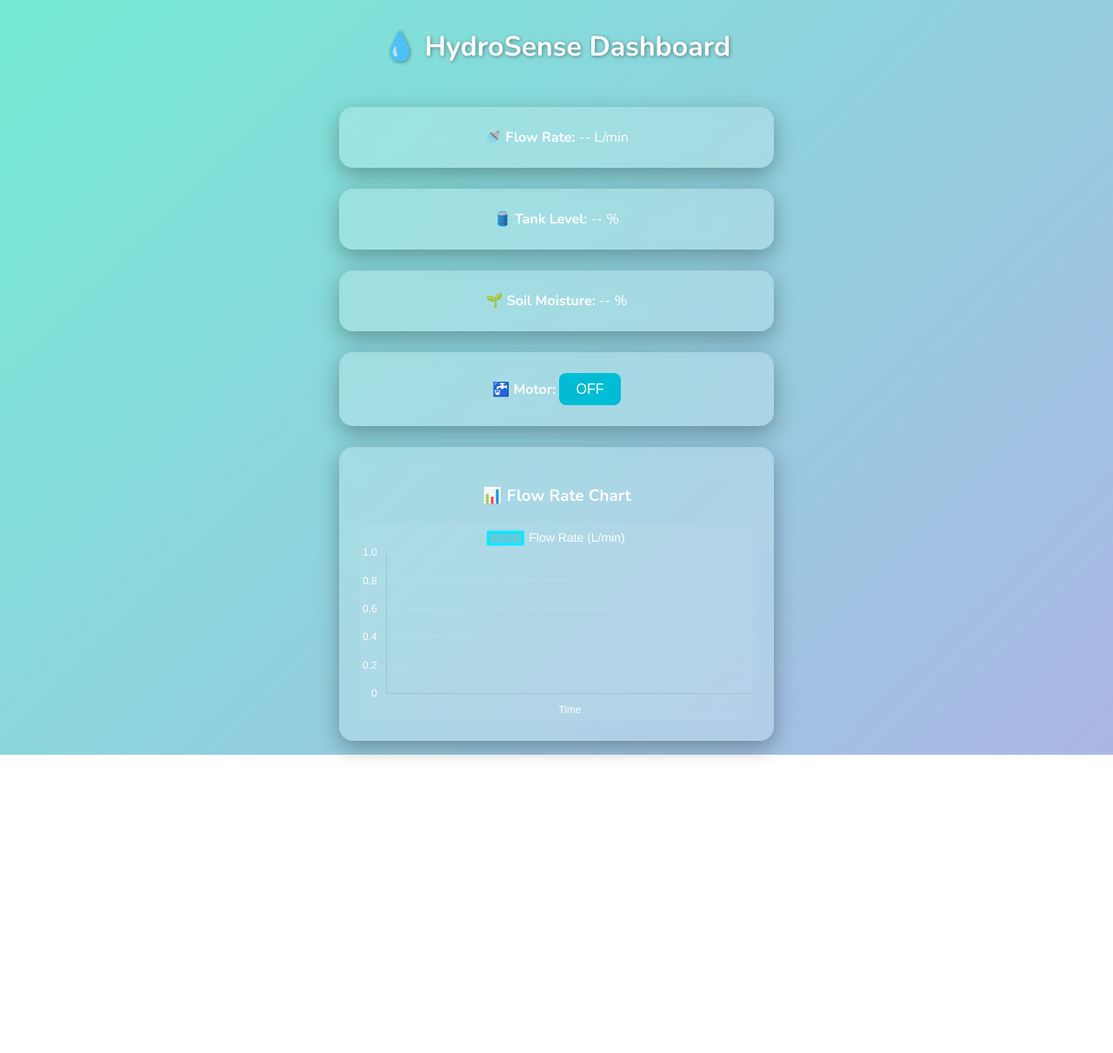
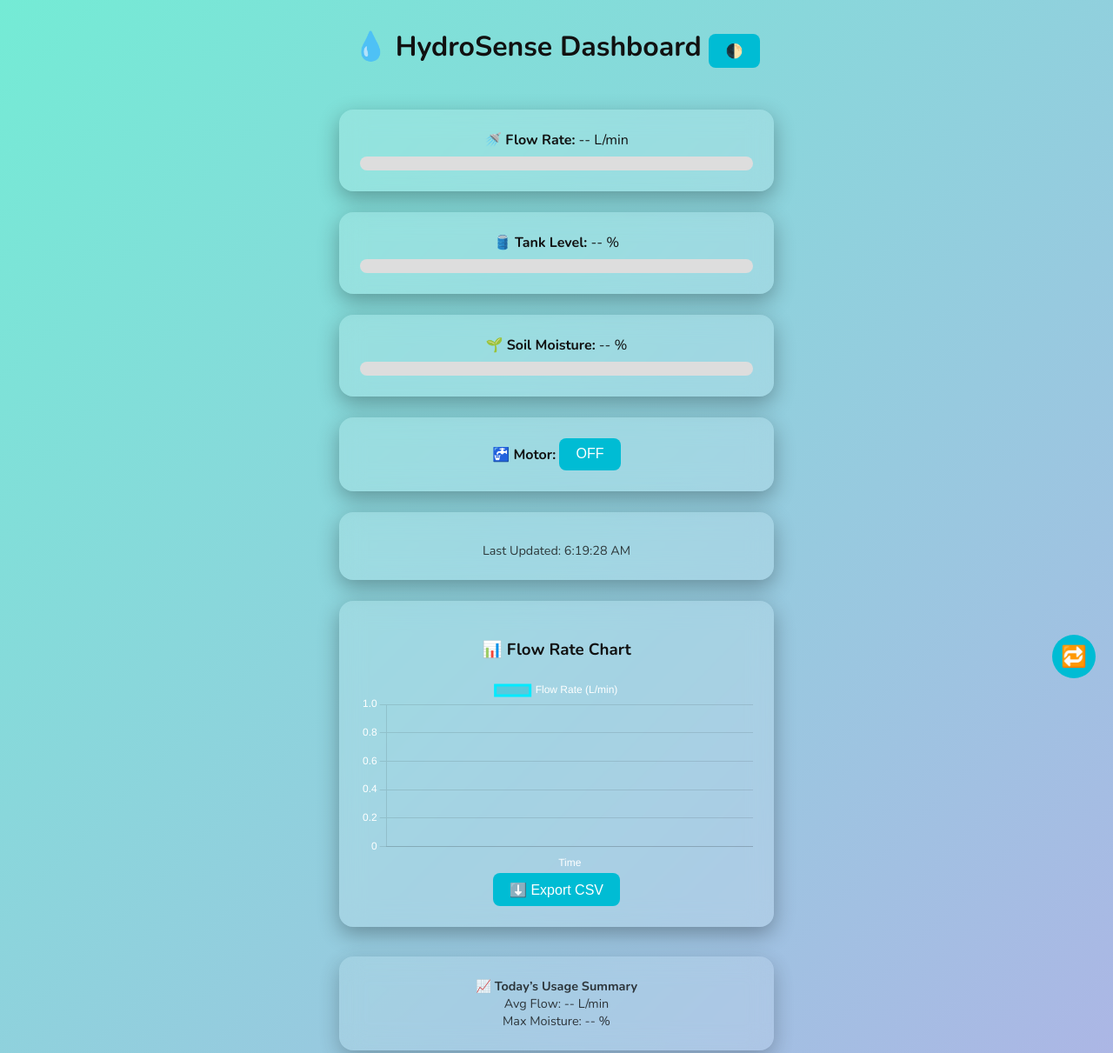
Before and after one commit to SrilathaKanuru/hydrosense, a plain HTML site: page index.html in a window 1280 px wide. Shown: the top 1211 px of the page at 87% size. Before the commit the page ends 868 px from the top, so only its background shows below. Drawn offline with nearby package versions, Linux system fonts and the light colour scheme; no server answers.

Commit message:
Update index.html

```diff
--- a/index.html
+++ b/index.html
@@ -7,33 +7,32 @@
   <link href="https://fonts.googleapis.com/css2?family=Nunito:wght@400;700&display=swap" rel="stylesheet">
   <style>
     :root {
-      --glass: rgba(255, 255, 255, 0.2);
-      --bg: linear-gradient(135deg, #74ebd5 0%, #ACB6E5 100%);
-      --text: #fff;
-      --highlight: #00bcd4;
+      --glass: rgba(255, 255, 255, 0.15);
+      --bg-light: linear-gradient(135deg, #74ebd5, #ACB6E5);
+      --bg-dark: linear-gradient(135deg, #1e1e2f, #3c3c5e);
+      --text-light: #fff;
+      --text-dark: #111;
+      --primary: #00bcd4;
     }
 
-    * {
-      box-sizing: border-box;
-    }
-
+    * { box-sizing: border-box; }
     body {
       font-family: 'Nunito', sans-serif;
-      margin: 0;
-      padding: 0;
-      background: var(--bg);
-      color: var(--text);
-      overflow-x: hidden;
-      min-height: 100vh;
+      margin: 0; padding: 0;
+      background: var(--bg-light);
+      color: var(--text-dark);
+      transition: background 0.4s, color 0.4s;
+    }
+    body.dark-mode {
+      background: var(--bg-dark);
+      color: var(--text-light);
     }
 
     header {
-      background: transparent;
+      padding: 2rem 1rem;
       text-align: center;
-      padding: 2rem 1rem;
       font-size: 2rem;
       font-weight: bold;
-      text-shadow: 1px 1px 4px rgba(0, 0, 0, 0.4);
     }
 
     main {
@@ -51,95 +50,157 @@
       padding: 1.5rem;
       width: 90%;
       max-width: 500px;
-      box-shadow: 0 8px 24px rgba(0, 0, 0, 0.3);
+      box-shadow: 0 8px 24px rgba(0,0,0,0.3);
       text-align: center;
-      animation: fadeIn 0.7s ease-in;
     }
 
-    button {
-      background: var(--highlight);
+    .progress {
+      background: #ddd;
+      border-radius: 8px;
+      overflow: hidden;
+      height: 16px;
+      margin-top: 0.5rem;
+    }
+    .bar {
+      height: 100%;
+      background: var(--primary);
+      transition: width 0.4s;
+    }
+
+    button, .fab {
+      background: var(--primary);
       color: white;
       border: none;
       padding: 0.6rem 1.2rem;
       border-radius: 8px;
       font-size: 1rem;
       cursor: pointer;
-      transition: all 0.3s ease;
+      transition: background 0.3s;
+    }
+    button:hover, .fab:hover {
+      background: #008fa0;
     }
 
-    button:hover {
-      background: #009bad;
-      box-shadow: 0 0 12px var(--highlight);
+    .fab {
+      position: fixed;
+      bottom: 20px;
+      right: 20px;
+      border-radius: 50%;
+      width: 50px;
+      height: 50px;
+      display: flex;
+      align-items: center;
+      justify-content: center;
+      font-size: 1.5rem;
     }
 
     canvas {
-      background: rgba(255, 255, 255, 0.05);
-      border-radius: 12px;
+      border-radius: 10px;
       max-width: 100%;
     }
 
-    @keyframes fadeIn {
-      from { opacity: 0; transform: translateY(40px); }
-      to { opacity: 1; transform: translateY(0); }
-    }
+    .alerts { color: red; font-weight: bold; margin-top: 10px; }
+    .summary { font-size: 0.9rem; margin-top: 10px; opacity: 0.8; }
   </style>
 </head>
 <body>
-  <header>💧 HydroSense Dashboard</header>
+  <header>💧 HydroSense Dashboard <button onclick="toggleTheme()">🌓</button></header>
   <main>
-    <div class="card">🚿 <strong>Flow Rate:</strong> <span id="flow">--</span> L/min</div>
-    <div class="card">🛢️ <strong>Tank Level:</strong> <span id="tank">--</span> %</div>
-    <div class="card">🌱 <strong>Soil Moisture:</strong> <span id="moisture">--</span> %</div>
-    <div class="card">🚰 <strong>Motor:</strong> <button id="motorBtn">OFF</button></div>
+    <div class="card">
+      🚿 <strong>Flow Rate:</strong> <span id="flow">--</span> L/min
+      <div class="progress"><div id="flowBar" class="bar" style="width:0%"></div></div>
+    </div>
+    <div class="card">
+      🛢️ <strong>Tank Level:</strong> <span id="tank">--</span> %
+      <div class="progress"><div id="tankBar" class="bar" style="width:0%"></div></div>
+    </div>
+    <div class="card">
+      🌱 <strong>Soil Moisture:</strong> <span id="moisture">--</span> %
+      <div class="progress"><div id="moistBar" class="bar" style="width:0%"></div></div>
+    </div>
+    <div class="card">
+      🚰 <strong>Motor:</strong> <button id="motorBtn">OFF</button>
+    </div>
+    <div class="card">
+      <div class="alerts" id="alerts"></div>
+      <div class="summary" id="lastUpdated"></div>
+    </div>
     <div class="card">
       <h3>📊 Flow Rate Chart</h3>
       <canvas id="flowChart" width="400" height="200"></canvas>
+      <button onclick="downloadCSV()">⬇️ Export CSV</button>
+    </div>
+    <div class="card summary">
+      📈 <strong>Today’s Usage Summary</strong><br>
+      Avg Flow: <span id="avgFlow">--</span> L/min<br>
+      Max Moisture: <span id="maxMoist">--</span> %
     </div>
   </main>
+  <div class="fab" onclick="toggleMotor()">🔁</div>
 
-  <!-- Chart.js -->
   <script src="https://cdn.jsdelivr.net/npm/chart.js"></script>
-  <!-- Firebase -->
   <script src="https://www.gstatic.com/firebasejs/9.22.2/firebase-app-compat.js"></script>
   <script src="https://www.gstatic.com/firebasejs/9.22.2/firebase-database-compat.js"></script>
-
   <script>
-    // 🔧 Replace with your actual Firebase config
-    const firebaseConfig = {
+    const config = {
       apiKey: "YOUR_API_KEY",
       authDomain: "YOUR_PROJECT.firebaseapp.com",
       databaseURL: "https://YOUR_PROJECT.firebaseio.com",
-      projectId: "YOUR_PROJECT_ID",
+      projectId: "YOUR_PROJECT",
       storageBucket: "YOUR_PROJECT.appspot.com",
-      messagingSenderId: "YOUR_SENDER_ID",
-      appId: "YOUR_APP_ID"
+      messagingSenderId: "SENDER_ID",
+      appId: "APP_ID"
     };
-
-    firebase.initializeApp(firebaseConfig);
+    firebase.initializeApp(config);
     const db = firebase.database();
 
-    const flowElem = document.getElementById('flow');
-    const tankElem = document.getElementById('tank');
-    const moistElem = document.getElementById('moisture');
+    const flowEl = document.getElementById('flow');
+    const tankEl = document.getElementById('tank');
+    const moistEl = document.getElementById('moisture');
     const motorBtn = document.getElementById('motorBtn');
+    const alerts = document.getElementById('alerts');
+    const flowBar = document.getElementById('flowBar');
+    const tankBar = document.getElementById('tankBar');
+    const moistBar = document.getElementById('moistBar');
+    const lastUpdated = document.getElementById('lastUpdated');
+    const avgFlowEl = document.getElementById('avgFlow');
+    const maxMoistEl = document.getElementById('maxMoist');
 
-    motorBtn.onclick = () => {
+    motorBtn.onclick = toggleMotor;
+
+    function toggleMotor() {
       const newState = motorBtn.textContent === 'OFF' ? 'ON' : 'OFF';
       db.ref('motor').set(newState);
-    };
+    }
+
+    function updateBars(val, bar) {
+      bar.style.width = Math.min(val, 100) + '%';
+    }
 
     db.ref('flow').on('value', snap => {
       const val = snap.val();
-      flowElem.textContent = val;
+      flowEl.textContent = val;
+      updateBars(val, flowBar);
       updateChart(val);
     });
-    db.ref('tank').on('value', snap => tankElem.textContent = snap.val());
-    db.ref('moisture').on('value', snap => moistElem.textContent = snap.val());
-    db.ref('motor').on('value', snap => {
-      motorBtn.textContent = snap.val();
+    db.ref('tank').on('value', snap => {
+      const val = snap.val();
+      tankEl.textContent = val;
+      updateBars(val, tankBar);
+      alerts.textContent = val >= 100 ? '⚠️ Tank Full!' : val <= 10 ? '⚠️ Tank Low!' : '';
     });
+    db.ref('moisture').on('value', snap => {
+      const val = snap.val();
+      moistEl.textContent = val;
+      updateBars(val, moistBar);
+    });
+    db.ref('motor').on('value', snap => motorBtn.textContent = snap.val());
 
-    // 🎨 Chart Setup
+    setInterval(() => {
+      lastUpdated.textContent = 'Last Updated: ' + new Date().toLocaleTimeString();
+    }, 3000);
+
+    let flowData = [];
     const ctx = document.getElementById('flowChart').getContext('2d');
     const gradient = ctx.createLinearGradient(0, 0, 0, 200);
     gradient.addColorStop(0, 'rgba(0, 188, 212, 0.5)');
@@ -156,39 +217,20 @@
           borderColor: '#00eaff',
           backgroundColor: gradient,
           pointBackgroundColor: '#00eaff',
-          pointBorderColor: '#fff',
           pointRadius: 4,
-          pointHoverRadius: 6,
           tension: 0.4
         }]
       },
       options: {
         responsive: true,
-        animation: { duration: 600 },
+        animation: { duration: 500 },
         plugins: {
-          legend: {
-            labels: { color: '#fff', font: { size: 14 } }
-          },
-          tooltip: {
-            backgroundColor: '#111',
-            borderColor: '#00eaff',
-            borderWidth: 1,
-            cornerRadius: 8,
-            titleColor: '#00eaff',
-            bodyColor: '#fff'
-          }
+          legend: { labels: { color: '#fff' } },
+          tooltip: { backgroundColor: '#111', titleColor: '#00eaff', bodyColor: '#fff' }
         },
         scales: {
-          x: {
-            ticks: { color: '#fff' },
-            grid: { color: 'rgba(255,255,255,0.1)' },
-            title: { display: true, text: 'Time', color: '#fff' }
-          },
-          y: {
-            beginAtZero: true,
-            ticks: { color: '#fff' },
-            grid: { color: 'rgba(255,255,255,0.1)' }
-          }
+          x: { ticks: { color: '#fff' }, title: { display: true, text: 'Time', color: '#fff' } },
+          y: { beginAtZero: true, ticks: { color: '#fff' } }
         }
       }
     });
@@ -197,11 +239,36 @@
       const now = new Date().toLocaleTimeString();
       chart.data.labels.push(now);
       chart.data.datasets[0].data.push(parseFloat(val));
+      flowData.push(parseFloat(val));
       if (chart.data.labels.length > 12) {
         chart.data.labels.shift();
         chart.data.datasets[0].data.shift();
       }
       chart.update();
+      calculateStats();
+    }
+
+    function calculateStats() {
+      if (flowData.length === 0) return;
+      const avg = (flowData.reduce((a, b) => a + b, 0) / flowData.length).toFixed(1);
+      avgFlowEl.textContent = avg;
+      maxMoistEl.textContent = moistEl.textContent;
+    }
+
+    function downloadCSV() {
+      let csv = 'Time,Flow Rate\n';
+      chart.data.labels.forEach((time, i) => {
+        csv += `${time},${chart.data.datasets[0].data[i]}\n`;
+      });
+      const blob = new Blob([csv], { type: 'text/csv' });
+      const link = document.createElement('a');
+      link.href = URL.createObjectURL(blob);
+      link.download = 'flow_data.csv';
+      link.click();
+    }
+
+    function toggleTheme() {
+      document.body.classList.toggle('dark-mode');
     }
   </script>
 </body>
```
